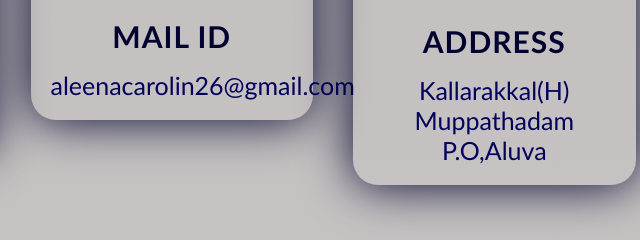
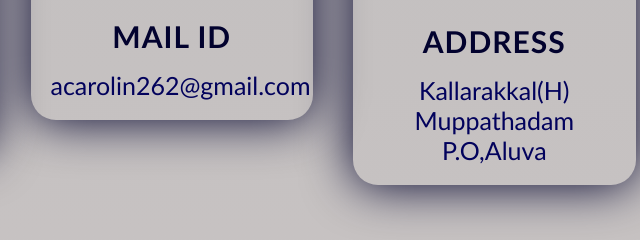
Before and after one commit to Aleena-Carolin/AleenaCarolin.github.io, a plain HTML site: page contact.html in a window 1280 px wide. Shown: the part 369-609 px from the top of the page, 462-1102 px from the left. Drawn offline with Linux system fonts and the light colour scheme.

Commit message:
Update contact.html

```diff
--- a/contact.html
+++ b/contact.html
@@ -29,7 +29,7 @@
                 <div class="course-col">
                     <img class="logo" src="mail.png" alt="mail">
                     <h2>MAIL ID</h2>
-                    <p>aleenacarolin26@gmail.com</p>
+                    <p>acarolin262@gmail.com</p>
                 </div>
                 <div class="course-col">
                     <img class="logo" src="add6.png" alt="address">
```
